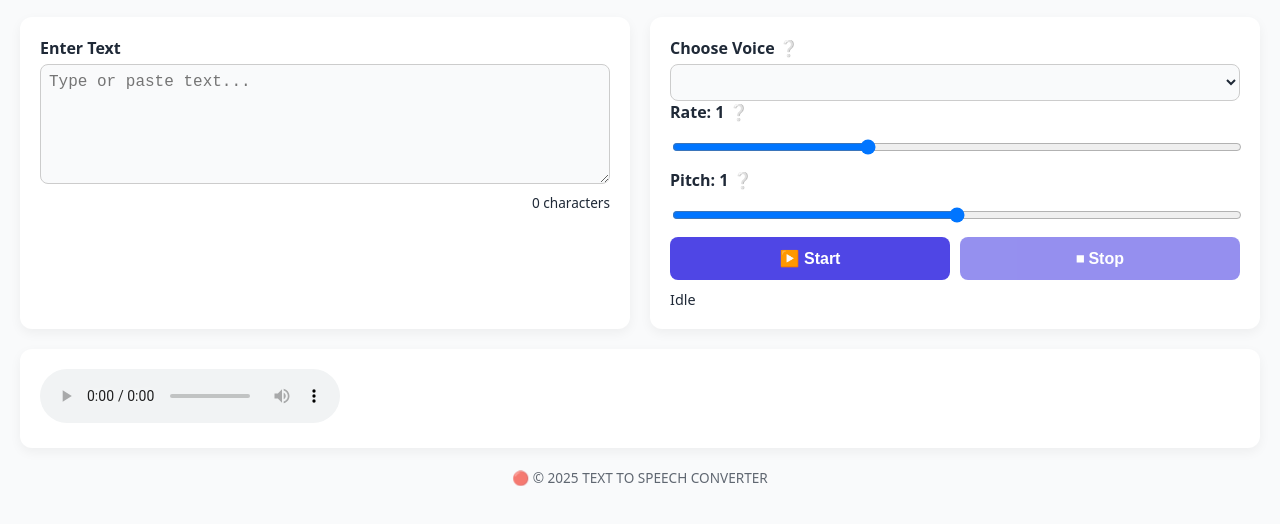
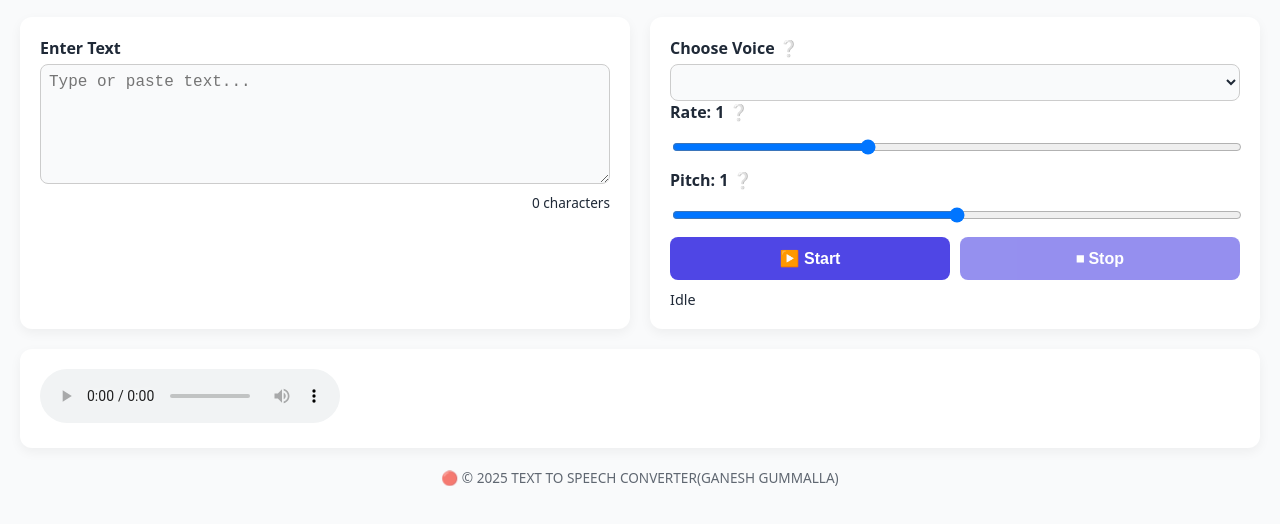
Before and after one commit to ganeshgummalla/text-to-speech, a plain HTML site: page index.html in a window 1280 px wide. Shown: the part 56-580 px from the top of the page. Drawn offline with Linux system fonts and the light colour scheme.

Commit message:
Update index.html

```diff
--- a/index.html
+++ b/index.html
@@ -53,7 +53,7 @@
     <div id="downloadLinkContainer"></div>
   </div>
 
-  <footer> 🔴 © 2025 TEXT TO SPEECH CONVERTER</footer>
+  <footer> 🔴 © 2025 TEXT TO SPEECH CONVERTER(GANESH GUMMALLA) </footer>
 
   <script src="script.js"></script>
 </body>
```
